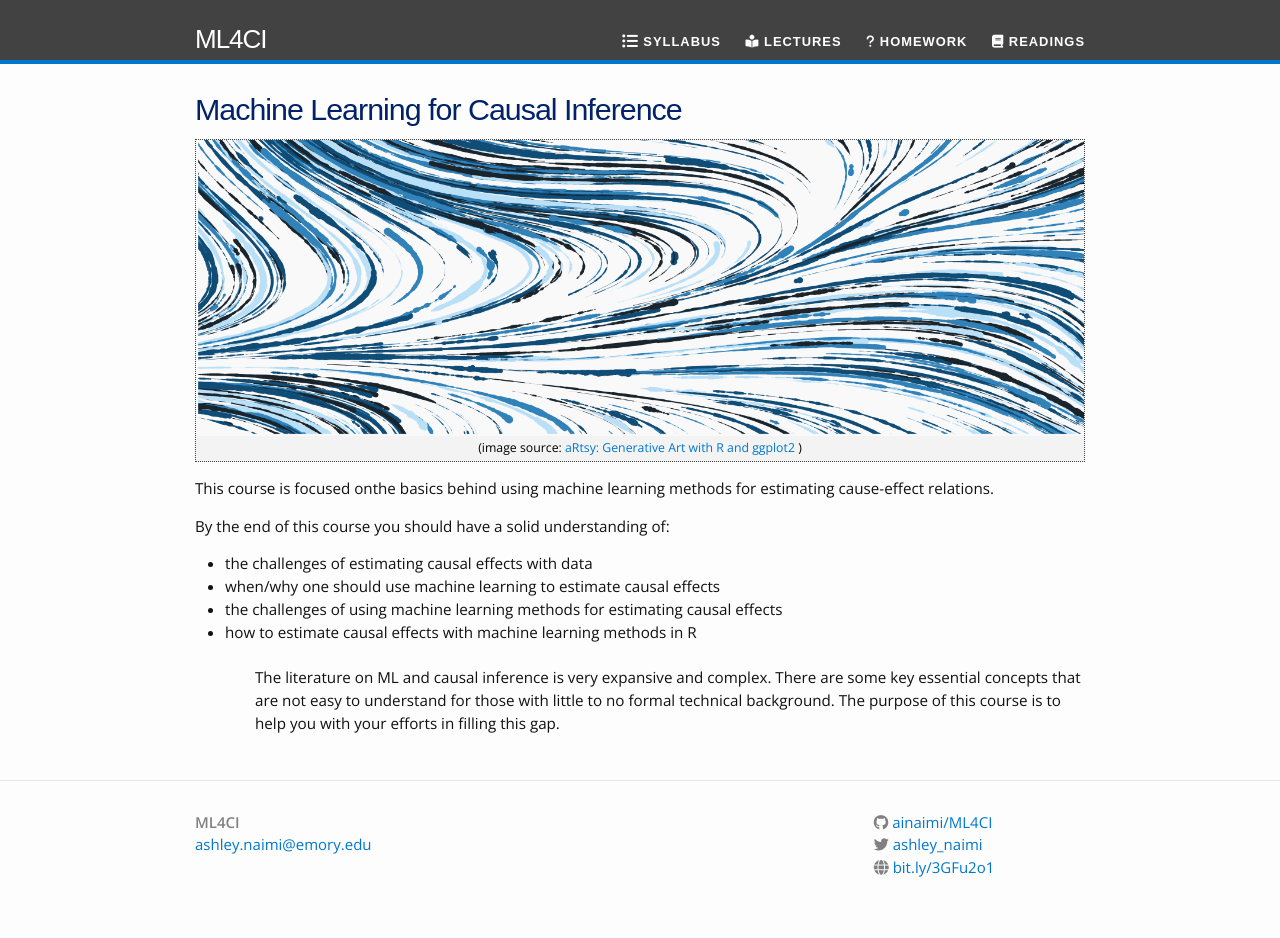
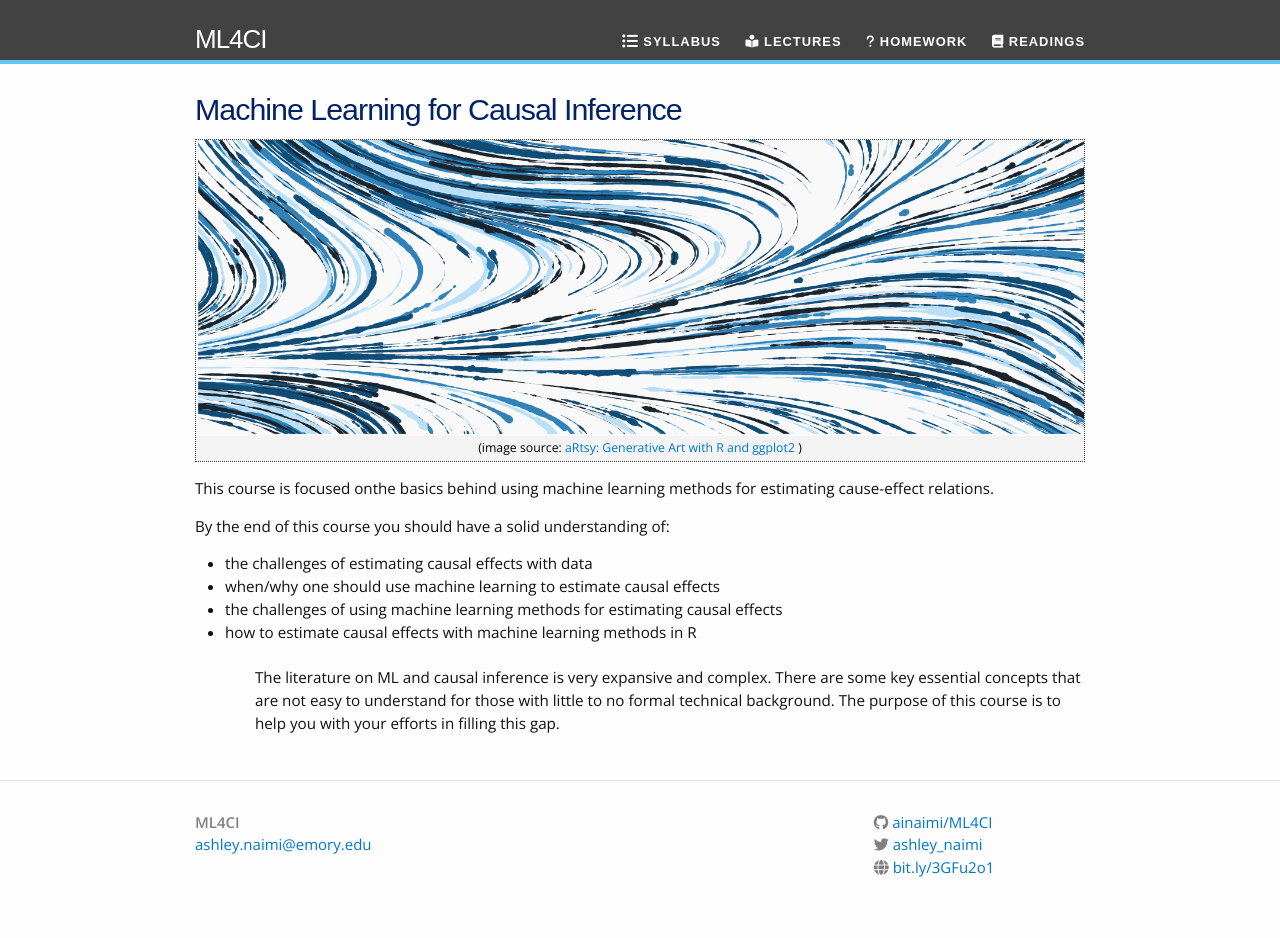
Before and after one commit to ainaimi/ML4CI, a Jekyll site: the page built from index.html, in a window 1280 px wide. Built offline with Jekyll 4.4.1, drawn with Linux system fonts in a browser that asks for light colours; nearby versions of some CDN libraries.

Commit message:
some color changes to header.

```diff
--- a/_css/main.scss
+++ b/_css/main.scss
@@ -20,7 +20,7 @@ $brand-color:      #0077CC;
 $clemson-purple:      #012169;
 $clemson-orange:      #b58500;
 
-
+$carolina-blue:     #62C6F2;
 $grey-color:       #828282;
 $grey-color-light: lighten($grey-color, 40%);
 $grey-color-dark:  darken($grey-color, 25%);
--- a/_sass/_header.scss
+++ b/_sass/_header.scss
@@ -3,7 +3,7 @@
  */
 .site-header {
     border-top: 0px solid $grey-color-dark;
-	border-bottom: 4px solid $brand-color;
+	border-bottom: 4px solid $carolina-blue;
     min-height: 56px;
     background: $grey-color-dark;
     // Positioning context for the mobile navigation icon
```
